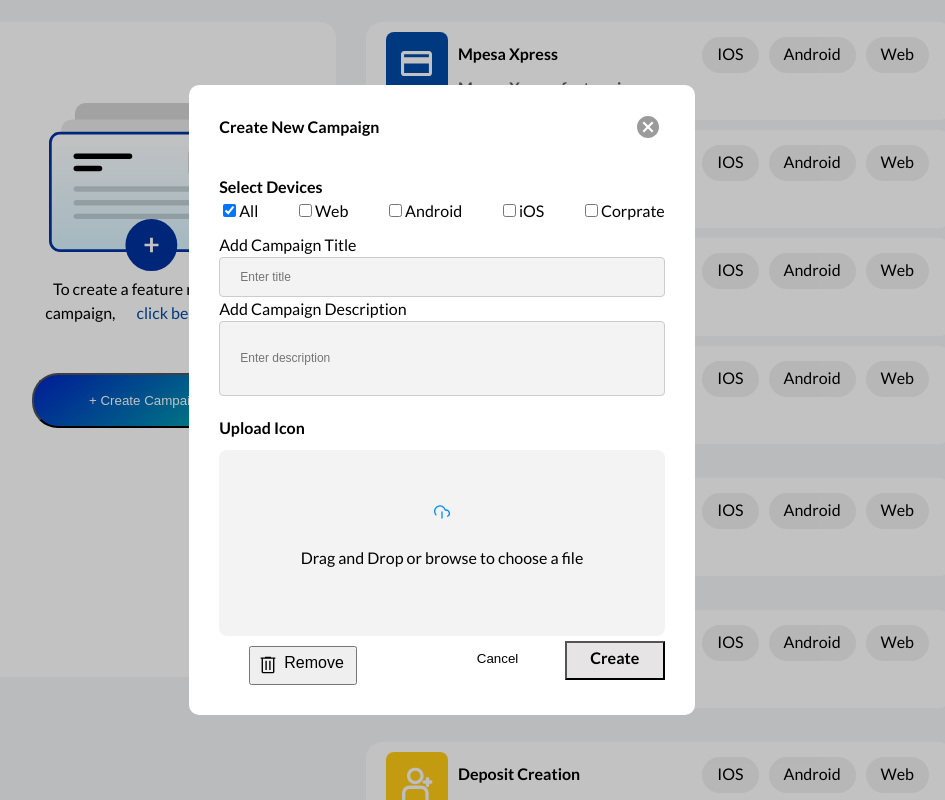
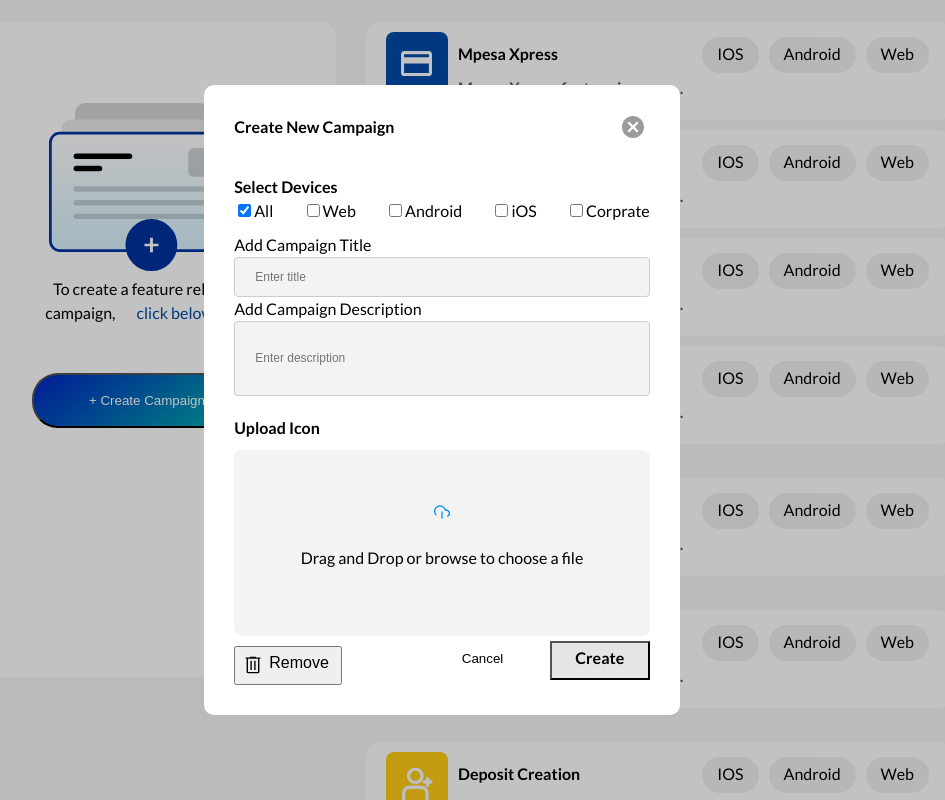
Before and after one commit to DannyMyles/Campaigns, a React (Create React App) app: page /campaign in a window 1280 px wide. Both pictures are taken after a click on the button "+ Create Campaign". Shown: the part 453-1253 px from the top of the page, without its empty margins (198-1143 px from the left). Built offline with nearby package versions, Linux system fonts and the light colour scheme; data requests are answered from the project's data file; the HTML template or start-up script is replaced by a standard one.

Commit message:
fix(conflict): createcampaignform

```diff
--- a/src/components/createCampaigns/createCampaigns.css
+++ b/src/components/createCampaigns/createCampaigns.css
@@ -118,10 +118,10 @@ span {
     padding: 5px;
 }
 .btn-icons {
-    /* padding: 1px 6px 1px 6px; */
+
     line-height: 24px;
     text-align: center;
-    padding-left: 30px;
+
     padding-right: 30px;
     font-stretch: normal;
     font-style: normal;
```
